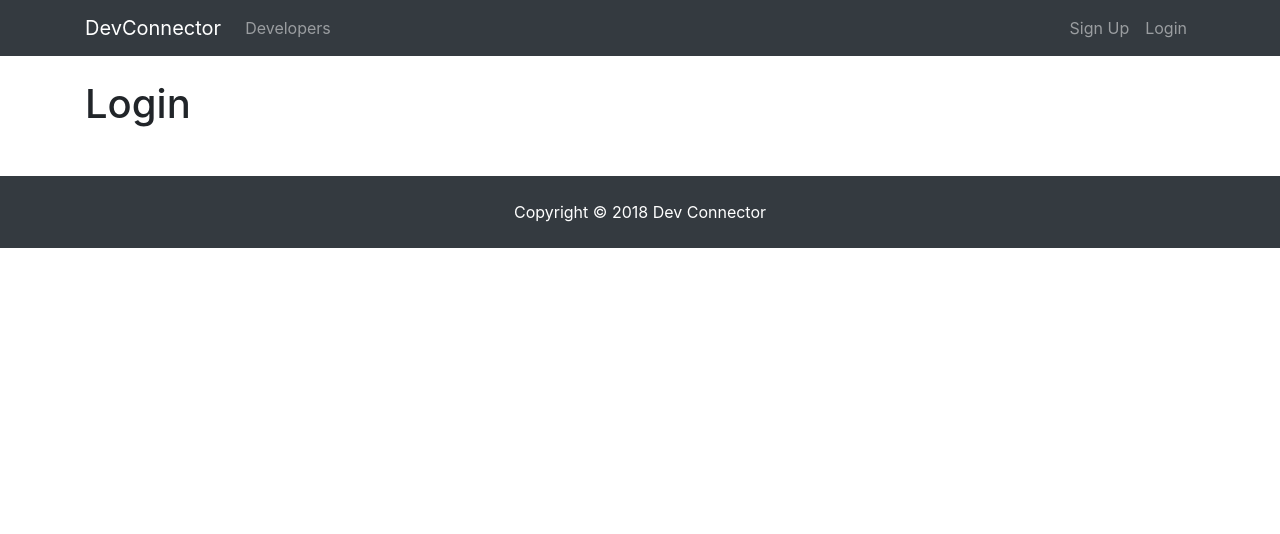
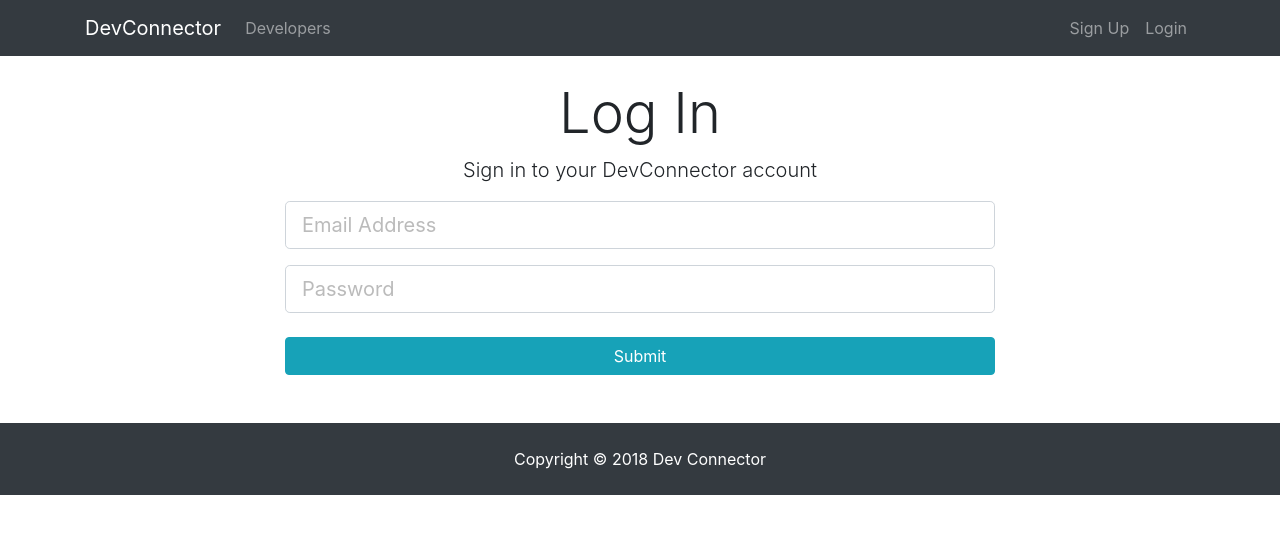
Before and after one commit to bipinstha7/MERN, a React (Create React App) app in the folder client/: page /login in a window 1280 px wide. Shown: the top 534 px of the page. Built offline with nearby package versions, Linux system fonts and the light colour scheme.

Commit message:
handle login form

```diff
--- a/client/src/components/Auth/Login.js
+++ b/client/src/components/Auth/Login.js
@@ -1,10 +1,56 @@
 import React, { Component } from 'react'
 
 class Login extends Component {
+	state = {
+		email: '',
+		password: '',
+		errors: {}
+	}
+
+	onChange = event => {
+		this.setState({ [event.target.name]: event.target.value })
+	}
+
+	onSubmit = event => {
+		event.preventDefault()
+
+		console.log('states', this.state)
+	}
+
 	render() {
 		return (
-			<div>
-				<h1>Login</h1>
+			<div className="login">
+				<div className="container">
+					<div className="row">
+						<div className="col-md-8 m-auto">
+							<h1 className="display-4 text-center">Log In</h1>
+							<p className="lead text-center">Sign in to your DevConnector account</p>
+							<form onSubmit={this.onSubmit}>
+								<div className="form-group">
+									<input
+										type="email"
+										className="form-control form-control-lg"
+										placeholder="Email Address"
+										name="email"
+										value={this.state.email}
+										onChange={this.onChange}
+									/>
+								</div>
+								<div className="form-group">
+									<input
+										type="password"
+										className="form-control form-control-lg"
+										placeholder="Password"
+										name="password"
+										value={this.state.password}
+										onChange={this.onChange}
+									/>
+								</div>
+								<input type="submit" className="btn btn-info btn-block mt-4" />
+							</form>
+						</div>
+					</div>
+				</div>
 			</div>
 		)
 	}
```
